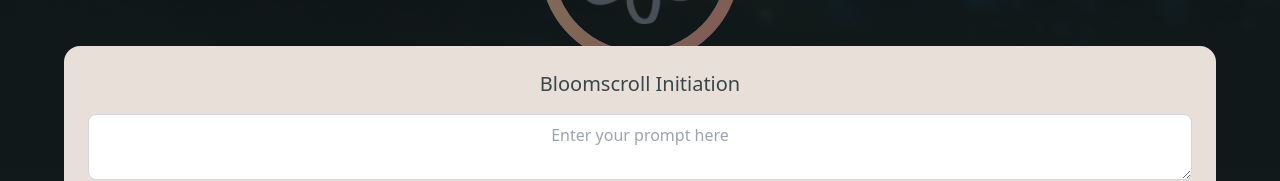
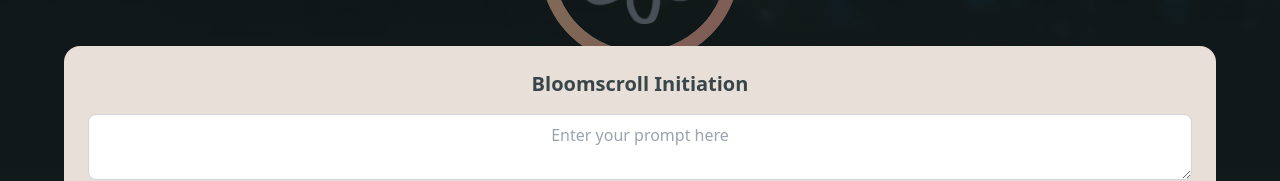
Before and after one commit to rachelqrwei/bloomscroll, a React (Vite) app in the folder frontend/: page / in a window 1280 px wide. Both pictures are taken after a click on the button 639 px from the left and 561 px from the top of the page. Shown: the part 240-421 px from the top of the page. Built offline with nearby package versions, Linux system fonts and the light colour scheme; a web font is replaced by a local one.

Commit message:
Update streak feature

```diff
--- a/frontend/src/App.jsx
+++ b/frontend/src/App.jsx
@@ -1,3 +1,4 @@
+// App.jsx
 import React, { useState } from 'react';
 import { BrowserRouter as Router, Route, Routes, useNavigate, useLocation } from 'react-router-dom';
 import Clock from './components/Clock';
@@ -8,8 +9,7 @@ import Navbar from './components/NavBar';
 import Header from './components/Header';
 import BloomScroll from './BloomScroll';
 
-function HomeContent() {
-  const [streak, setStreak] = useState(10);
+function HomeContent({ progress, streak, onComplete }) {
   const [showInputModal, setShowInputModal] = useState(false);
   const [showLibraryModal, setShowLibraryModal] = useState(false);
   const navigate = useNavigate();
@@ -17,6 +17,7 @@ function HomeContent() {
   const handleInputModalClose = (prompt) => {
     setShowInputModal(false);
     if (prompt) {
+      onComplete();
       navigate(`/bloomscroll/${prompt}`);
     }
   };
@@ -24,21 +25,23 @@ function HomeContent() {
   const handleLibraryModalClose = (prompt) => {
     setShowLibraryModal(false);
     if (prompt) {
+      onComplete();
       navigate(`/bloomscroll/${prompt}`);
     }
   };
 
   return (
     <div className="z-20 flex flex-col items-center justify-center mt-16 mb-20">
-      <ProgressBar />
+      <ProgressBar progress={progress}/>
       <Clock />
       <div className="text-[#faeed7] text-xl tracking-tight font-bold flex justify-center items-center font-mono">
         you're on a {streak} day streak!
       </div>
+      {/* Rest of the HomeContent component remains the same */}
       <div className="border-t-2 w-[80%] border-[#faeed7] my-4"></div>
 
       <div className="flex flex-col space-y-4 w-full m-8 max-w-[86%]">
-        <button
+      <button
           onClick={() => setShowInputModal(true)}
           className="bg-[#faeed7] text-[#384649] px-6 py-3 rounded-2xl text-left flex items-center justify-start space-x-4"
         >
@@ -72,6 +75,14 @@ function HomeContent() {
 }
 
 function App() {
+  const [progress, setProgress] = useState(71); // Initial progress value
+  const [streak, setStreak] = useState(10); // Initial streak value
+
+  const handleCompletion = () => {
+    setProgress(prev => Math.min(prev + 14, 100)); // Ensure progress doesn't exceed 100
+    setStreak(prev => prev + 1);
+  };
+
   return (
     <Router>
       <div className="relative flex flex-col min-h-screen bg-gradient-to-b from-[#203337] via-[#233132] to-[#30505d]">
@@ -84,8 +95,25 @@ function App() {
 
         <main className="flex-grow z-20">
           <Routes>
-            <Route path="/" element={<HomeContent />} />
-            <Route path="/bloomscroll/:prompt" element={<BloomScroll />} />
+            <Route
+              path="/"
+              element={
+                <HomeContent
+                  progress={progress}
+                  streak={streak}
+                  onComplete={handleCompletion}
+                />
+              }
+            />
+            <Route
+              path="/bloomscroll/:prompt"
+              element={
+                <BloomScroll
+                  progress={progress}
+                  streak={streak}
+                />
+              }
+            />
           </Routes>
         </main>
 
--- a/frontend/src/components/ProgressBar.jsx
+++ b/frontend/src/components/ProgressBar.jsx
@@ -1,11 +1,11 @@
 import React from 'react';
 
-const ProgressBar = () => {
+const ProgressBar = ({progress}) => {
   const radius = 100; // Radius of the progress circle
   const strokeWidth = 13;
-  const progress = 71; // Progress percentage
   const circumference = 2 * Math.PI * radius;
   const strokeDashoffset = circumference - (progress / 100) * circumference;
+
 
   return (
     <div className=" m-[5svh] relative flex justify-center items-center ">
--- a/frontend/src/modal/InputModal.jsx
+++ b/frontend/src/modal/InputModal.jsx
@@ -23,7 +23,7 @@ function InputModal({ onClose }) {
                 className="flex-col bg-[#e7dfd8] rounded-2xl p-6 w-[90%] z-100 items-center justify-center"
                 onClick={(e) => e.stopPropagation()}
             >
-                <h2 className="text-xl text-[#384649] mb-4 text-center">Bloomscroll Initiation</h2>
+                <h2 className="text-xl font-bold text-[#384649] mb-4 text-center">Bloomscroll Initiation</h2>
 
                 {showWarning && (
                     <p className="text-red-500 text-sm font-bold mb-2 text-center">Please input a topic!</p>
```
